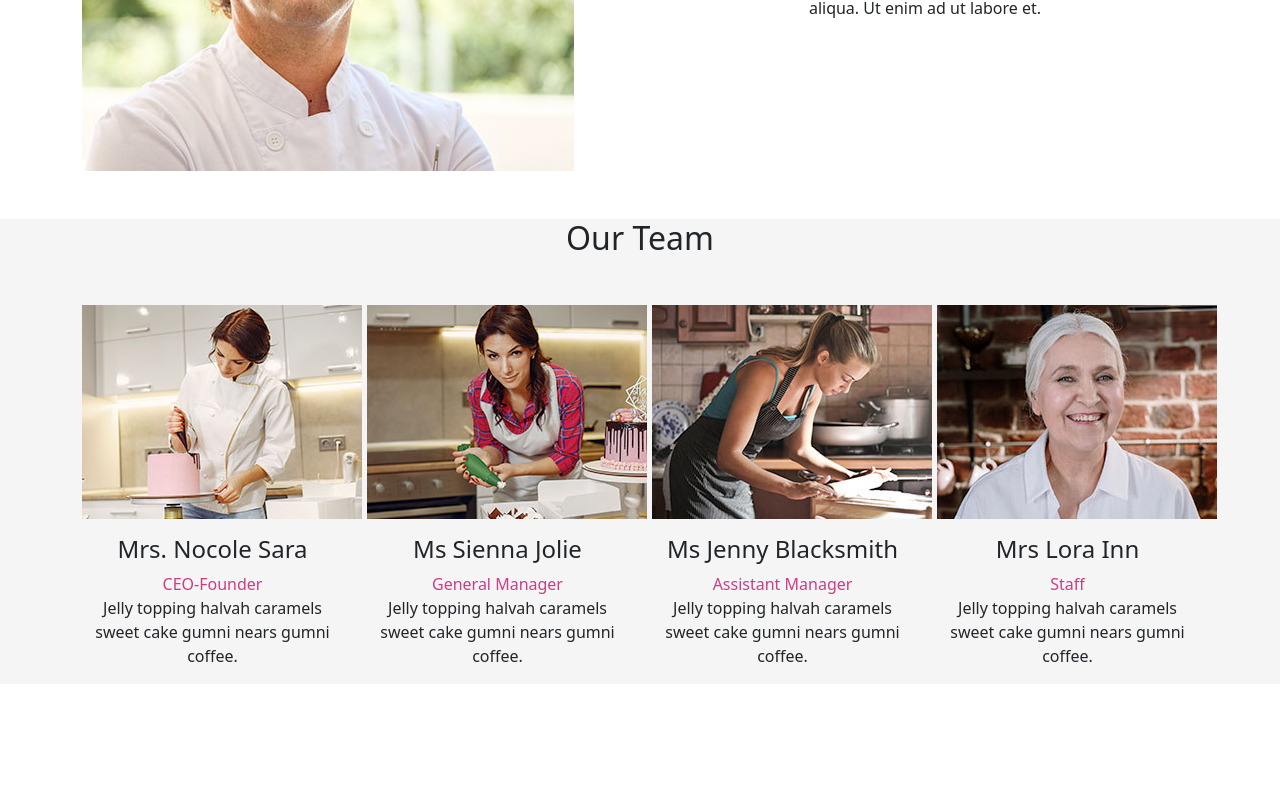
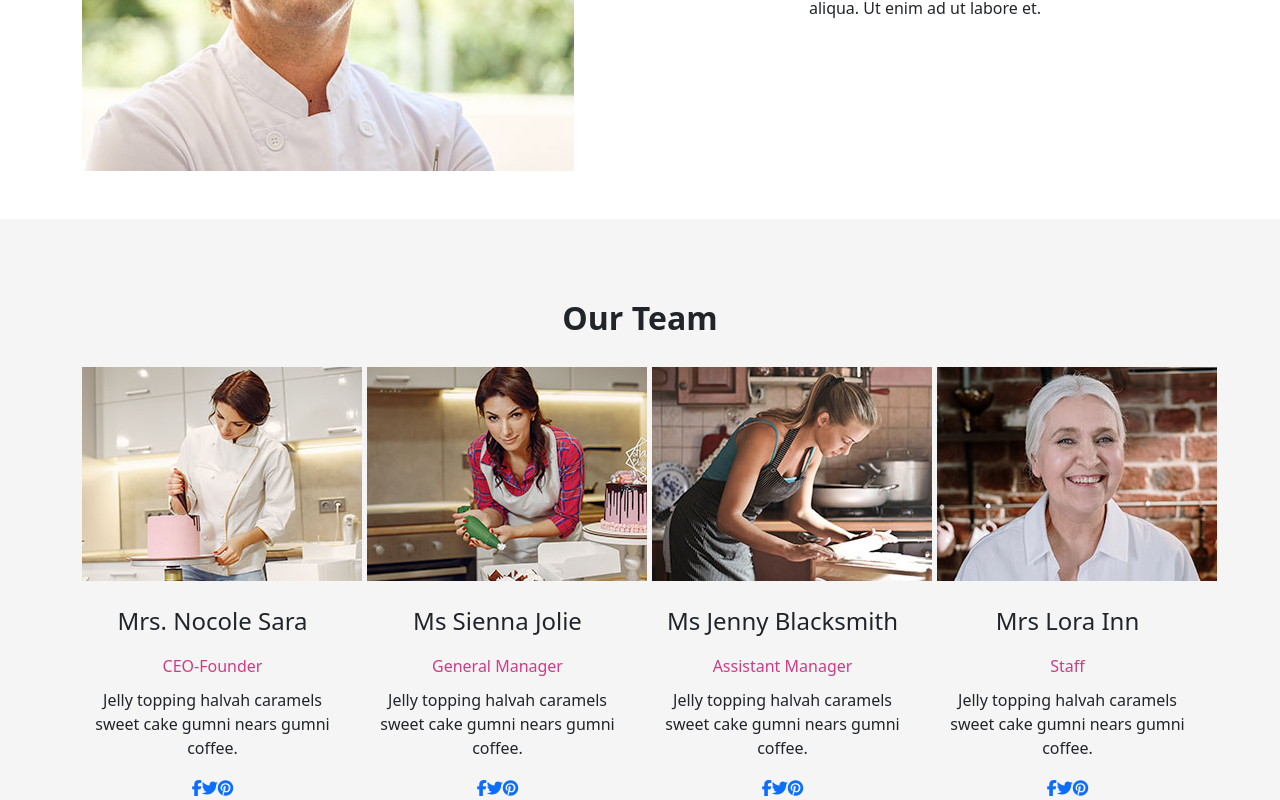
Before and after one commit to Chouhan143/Backery-website, a Next.js app: page /About in a window 1280 px wide. Shown: the part 1026-1826 px from the top of the page. Before the commit the page ends 1710 px from the top, so only its background shows below. Built offline with nearby package versions, Linux system fonts and the light colour scheme.

Commit message:
aboout icons

```diff
--- a/pages/About.js
+++ b/pages/About.js
@@ -5,49 +5,6 @@ import Image from 'next/image'
 const About = () => {
 	return (
 		<>
-      <style jsx>
-        {`
-
-.site-banner{
-  background: url(/banner.jpg) no-repeat;
-  height:567px;
-}
-.site-banner .banner-content {
-  display: flex;
-  width: 100%;
-  align-items: center;
-  height: inherit;
-  text-align: center;
-}
-.colored{
-  color:#ce3c83;
-
-}
-.item_colored{
-  color:#ef81b6;
-  font-weight:700;
-}
-
-
-.breadcum-items a{
-  color:black !important;
-  text-decoration:none !important;
-  font-weight:700;
-}
-.breadcum-items a:hover{
-  color:#ef81b6 !important;
-}
-
-.about_content{
-  text-align: center;
-    align-self: center;
-    flex-wrap: nowrap;
-
-
-}
-
-`}
-      </style>
 
 			<div className="site-banner">
 				<div className="banner-content">
@@ -69,11 +26,10 @@ const About = () => {
 
 
 <section className='hero_about mt-5'>
-
 				<div className='container '>
 					<div className='row d-flex'>
 						<div className="single-image col-md-6">
-					<img src="/ceo.jpg" alt="ceo" className="singleImg"/>
+							<img src="/ceo.jpg" alt="ceo" className="singleImg" />
 						</div>
 						<div className="col-md-6 about_content ">
 							<h2 className="section-title text-center mb-3">Mr X- CEO</h2>
@@ -82,51 +38,44 @@ const About = () => {
 					</div>
 				</div>
 			</section>
+	{/* ---------------------hero section end --------------  */}
 
-
-
-      <section className="our-team bg-sand padding-large mt-5" style={{background:"#f5f5f5",}}>
-	<h2 className="section-title text-center my-5 mt-5">Our Team</h2>
-	<div className="container">
+	<section className="our-team bg-sand padding-large mt-5" style={{ background: "#f5f5f5", }}>
+				<h2 className="section-title text-center ">Our Team</h2>
+				<div className="container teamcontainer">
 					<div className="row">
-
 						<div className="col-md-3">
-
 							<div className="team-member text-center">
-
 								<figure>
-							<a href="#"><img src="/team.jpg" alt="post" className="member-image"/></a>
+									<a href="#"><img src="/team.jpg" alt="post" className="member-image" /></a>
 								</figure>
-
 								<div className="member-details text-center">
 									<h4>Mrs. Nocole Sara</h4>
 									<div className="designation colored">CEO-Founder</div>
 									<p>Jelly topping halvah caramels sweet cake gumni nears gumni coffee.</p>
 									<div className="social-links color-primary ">
-								<a href="#" className="icon icon-facebook pr-10"></a>
-								<a href="#" className="icon icon-twitter pr-10"></a>
-								<a href="#" className="icon icon-pinterest-p"></a>
+										<a href="#"><i class="fa-brands fa-facebook-f pr-5"></i></a>
+										<a href="#" ><i class="fa-brands fa-twitter pr-5" ></i></a>
+										<a href="#"><i class="fa-brands fa-pinterest"></i></a>
 									</div>
 								</div>
-
 							</div>
-
 						</div>
 
 						<div className="col-md-3 text-center">
 
 							<div className="team-member text-center">
 								<figure>
-							<img src="/team1.jpg" alt="post" className="member-image"/>
+									<img src="/team1.jpg" alt="post" className="member-image" />
 								</figure>
 								<div className="member-details text-center">
 									<h4>Ms Sienna Jolie</h4>
 									<div className="designation colored">General Manager</div>
 									<p>Jelly topping halvah caramels sweet cake gumni nears gumni coffee.</p>
 									<div className="social-links color-primary">
-								<a href="#" className="icon icon-facebook pr-10"></a>
-								<a href="#" className="icon icon-twitter pr-10"></a>
-								<a href="#" className="icon icon-pinterest-p"></a>
+										<a href="#"><i class="fa-brands fa-facebook-f pr-5"></i></a>
+										<a href="#" ><i class="fa-brands fa-twitter pr-5" ></i></a>
+										<a href="#"><i class="fa-brands fa-pinterest"></i></a>
 									</div>
 								</div>
 							</div>
@@ -137,42 +86,38 @@ const About = () => {
 
 							<div className="team-member text-center">
 								<figure>
-							<img src="/team2.jpg" alt="post" className="member-image"/>
+									<img src="/team2.jpg" alt="post" className="member-image" />
 								</figure>
 								<div className="member-details text-center">
 									<h4>Ms Jenny Blacksmith</h4>
 									<div className="designation colored">Assistant Manager</div>
 									<p>Jelly topping halvah caramels sweet cake gumni nears gumni coffee.</p>
 									<div className="social-links color-primary">
-								<a href="#" className="icon icon-facebook pr-10"></a>
-								<a href="#" className="icon icon-twitter pr-10"></a>
-								<a href="#" className="icon icon-pinterest-p"></a>
+										<a href="#"><i class="fa-brands fa-facebook-f pr-5"></i></a>
+										<a href="#" ><i class="fa-brands fa-twitter pr-5" ></i></a>
+										<a href="#"><i class="fa-brands fa-pinterest"></i></a>
 									</div>
 								</div>
 							</div>
-
 						</div>
-
 						<div className="col-md-3 text-center">
 
 							<div className="team-member text-center">
 								<figure>
-							<img src="/team3.jpg" alt="post" className="member-image"/>
+									<img src="/team3.jpg" alt="post" className="member-image" />
 								</figure>
 								<div className="member-details text-center">
 									<h4>Mrs Lora Inn</h4>
 									<div className="designation colored">Staff</div>
 									<p>Jelly topping halvah caramels sweet cake gumni nears gumni coffee.</p>
 									<div className="social-links color-primary">
-								<a href="#" className="icon icon-facebook pr-10"></a>
-								<a href="#" className="icon icon-twitter pr-10"></a>
-								<a href="#" className="icon icon-pinterest-p"></a>
+										<a href="#"><i class="fa-brands fa-facebook-f pr-5"></i></a>
+										<a href="#" ><i class="fa-brands fa-twitter pr-5" ></i></a>
+										<a href="#"><i class="fa-brands fa-pinterest"></i></a>
 									</div>
 								</div>
 							</div>
-
 						</div>
-
 					</div>
 				</div>
 			</section>
--- a/styles/globals.css
+++ b/styles/globals.css
@@ -143,5 +143,63 @@ border-top-right-radius: none!important;
 }
 }
 
-/* -- latest-blogs Section
---------------------------------------------------------------*/
+/* -- latest-blogs Section  -------------------------------------------------------------*/
+
+
+
+/* ------------------------  About Section styling -------------------------------------------------------------*/
+
+
+
+
+.site-banner{
+  background: url(/banner.jpg) no-repeat;
+  height:567px;
+}
+.site-banner .banner-content {
+  display: flex;
+  width: 100%;
+  align-items: center;
+  height: inherit;
+  text-align: center;
+}
+.colored{
+  color:#ce3c83;
+
+}
+.item_colored{
+  color:#ef81b6;
+  font-weight:700;
+}
+
+
+.breadcum-items a{
+  color:black !important;
+  text-decoration:none !important;
+  font-weight:700;
+}
+.breadcum-items a:hover{
+  color:#ef81b6 !important;
+}
+
+.about_content{
+  text-align: center;
+    align-self: center;
+    flex-wrap: nowrap;
+}
+
+.teamcontainer{
+margin-top:30px;
+}
+
+.our-team h2{
+  margin: 30px;
+  padding-top: 80px;
+  font-weight: 700;
+}
+.member-details h4{
+  padding: 10px 0px;
+}
+.designation{
+  padding-bottom: 10px;
+}
```
Lines whose indentation alone changed are shown as unchanged.
